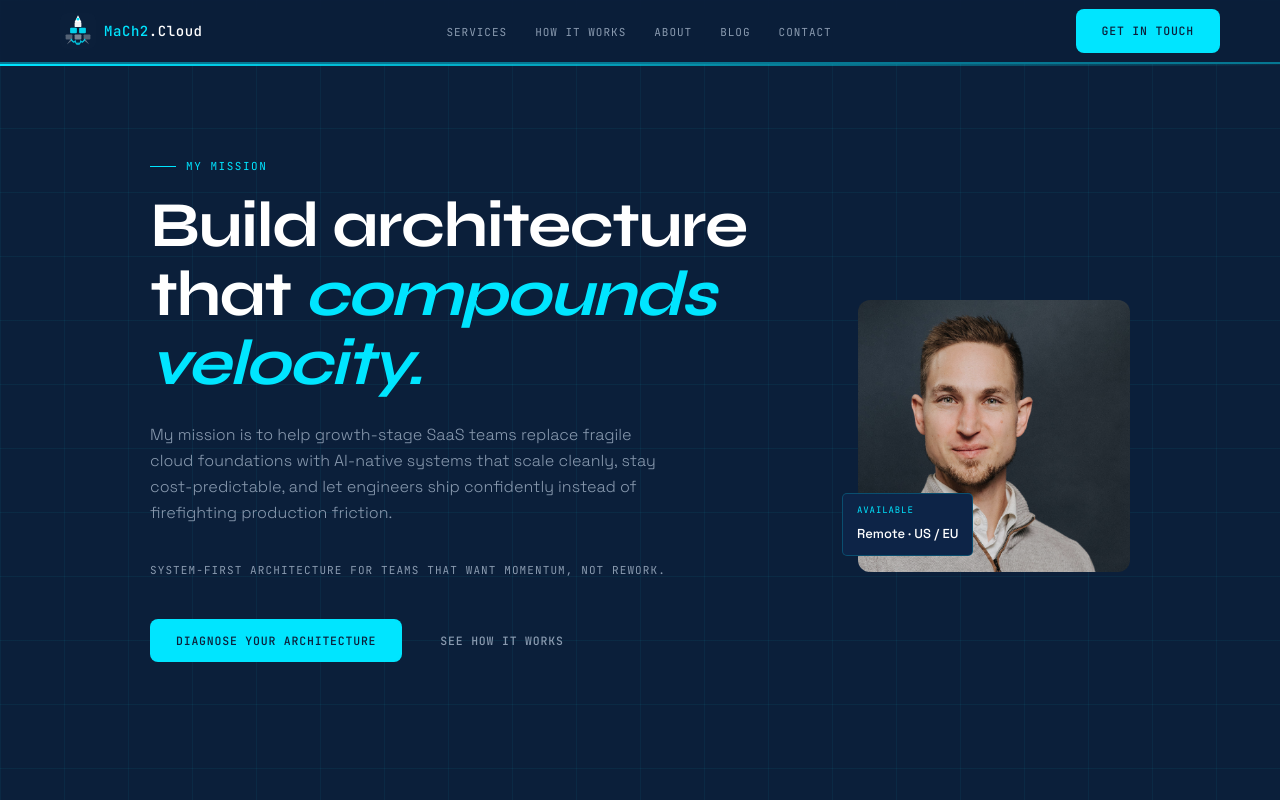
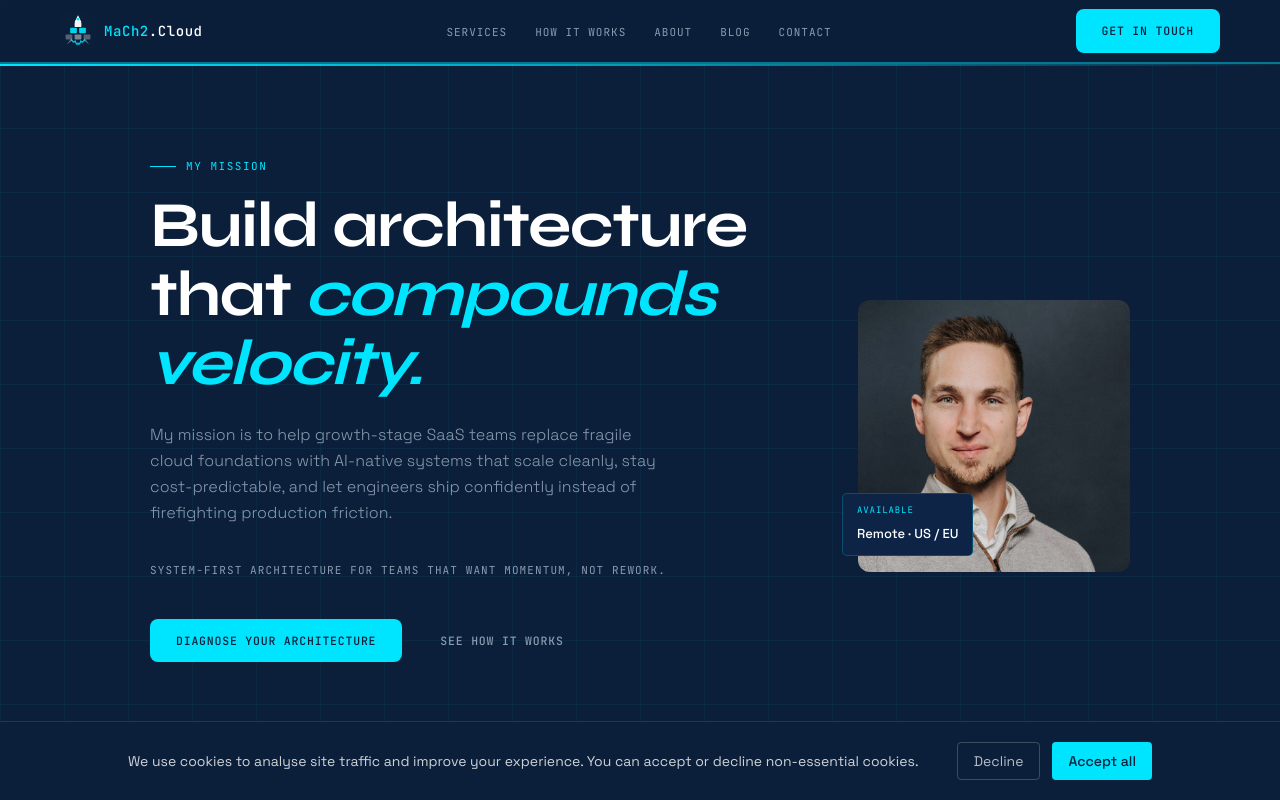
Before and after one commit to chriscloud27/chriscloud27.github.io, a Next.js app: page /en in a window 1280 px wide. Shown: the top 800 px of the page. Built offline with nearby package versions, Linux system fonts and the light colour scheme.

Commit message:
feat: implement GTM-M7VZPNZG with Consent Mode V2 and cookie consent banner

```diff
--- a/app/[locale]/layout.tsx
+++ b/app/[locale]/layout.tsx
@@ -10,6 +10,55 @@ import RevealObserver from '@/components/RevealObserver'
 import Header from '@/components/layout/Header'
 import Connect from '@/components/sections/Connect'
 import Footer from '@/components/layout/Footer'
+import CookieConsent from '@/components/CookieConsent'
+
+const GTM_ID = 'GTM-M7VZPNZG'
+
+// Consent Mode V2 defaults — all denied except security_storage
+const consentInitScript = `
+window.dataLayer = window.dataLayer || [];
+function gtag(){dataLayer.push(arguments);}
+gtag('consent', 'default', {
+  'ad_storage': 'denied',
+  'analytics_storage': 'denied',
+  'ad_user_data': 'denied',
+  'ad_personalization': 'denied',
+  'functionality_storage': 'denied',
+  'personalization_storage': 'denied',
+  'security_storage': 'granted',
+  'wait_for_update': 500
+});
+// Listen for consent updates from the CookieConsent component
+document.addEventListener('fairup_consent_update', function(e) {
+  const detail = e.detail || {};
+  dataLayer.push({
+    event: 'update_consent',
+    analytics_storage: detail.analytics_storage,
+    ad_storage: detail.ad_storage,
+    ad_user_data: detail.ad_user_data,
+    ad_personalization: detail.ad_personalization,
+    functionality_storage: detail.functionality_storage,
+    personalization_storage: detail.personalization_storage
+  });
+  gtag('consent', 'update', {
+    'analytics_storage': detail.analytics_storage,
+    'ad_storage': detail.ad_storage,
+    'ad_user_data': detail.ad_user_data,
+    'ad_personalization': detail.ad_personalization,
+    'functionality_storage': detail.functionality_storage,
+    'personalization_storage': detail.personalization_storage
+  });
+});
+`.trim()
+
+// GTM loader snippet
+const gtmScript = `
+(function(w,d,s,l,i){w[l]=w[l]||[];w[l].push({'gtm.start':
+new Date().getTime(),event:'gtm.js'});var f=d.getElementsByTagName(s)[0],
+j=d.createElement(s),dl=l!='dataLayer'?'&l='+l:'';j.async=true;j.src=
+'https://www.googletagmanager.com/gtm.js?id='+i+dl;f.parentNode.insertBefore(j,f);
+})(window,document,'script','dataLayer','${GTM_ID}');
+`.trim()
 
 export async function generateStaticParams() {
   return routing.locales.map((locale) => ({ locale }))
@@ -106,6 +155,10 @@ export default async function LocaleLayout({
     <html lang={locale}>
       {/* eslint-disable-next-line @next/next/no-page-custom-font */}
       <head>
+        {/* Google Consent Mode V2 defaults — must run before GTM */}
+        <script dangerouslySetInnerHTML={{ __html: consentInitScript }} />
+        {/* Google Tag Manager */}
+        <script dangerouslySetInnerHTML={{ __html: gtmScript }} />
         <link rel="preconnect" href="https://fonts.googleapis.com" />
         <link rel="preconnect" href="https://fonts.gstatic.com" crossOrigin="anonymous" />
         {/* brand: Syne (display), Space Grotesk (body), JetBrains Mono (labels/code) */}
@@ -115,6 +168,15 @@ export default async function LocaleLayout({
         />
       </head>
       <body>
+        {/* Google Tag Manager (noscript) */}
+        <noscript>
+          <iframe
+            src={`https://www.googletagmanager.com/ns.html?id=${GTM_ID}`}
+            height="0"
+            width="0"
+            style={{ display: 'none', visibility: 'hidden' }}
+          />
+        </noscript>
         <script
           type="application/ld+json"
           dangerouslySetInnerHTML={{ __html: JSON.stringify(websiteSchema) }}
@@ -130,6 +192,7 @@ export default async function LocaleLayout({
             <Connect />
             <Footer />
             <RevealObserver />
+            <CookieConsent />
           </Providers>
         </NextIntlClientProvider>
       </body>
--- /dev/null
+++ b/components/CookieConsent.tsx
@@ -0,0 +1,131 @@
+'use client'
+
+import { useEffect, useState } from 'react'
+import { useTranslations } from 'next-intl'
+
+const COOKIE_NAME = 'fairup_consent'
+const COOKIE_MAX_AGE = 365 * 24 * 60 * 60 // 1 year in seconds
+
+type ConsentValue = 'granted' | 'denied'
+
+interface ConsentState {
+  analytics_storage: ConsentValue
+  ad_storage: ConsentValue
+  ad_user_data: ConsentValue
+  ad_personalization: ConsentValue
+  functionality_storage: ConsentValue
+  personalization_storage: ConsentValue
+}
+
+const VALID_VALUES = new Set<string>(['granted', 'denied'])
+const CONSENT_KEYS: (keyof ConsentState)[] = [
+  'analytics_storage',
+  'ad_storage',
+  'ad_user_data',
+  'ad_personalization',
+  'functionality_storage',
+  'personalization_storage',
+]
+
+function isValidConsentState(value: unknown): value is ConsentState {
+  if (!value || typeof value !== 'object') return false
+  return CONSENT_KEYS.every(
+    (key) => key in (value as Record<string, unknown>) && VALID_VALUES.has((value as Record<string, unknown>)[key] as string)
+  )
+}
+
+function readConsentCookie(): ConsentState | null {
+  if (typeof document === 'undefined') return null
+  const match = document.cookie.split('; ').find((row) => row.startsWith(`${COOKIE_NAME}=`))
+  if (!match) return null
+  try {
+    const parsed: unknown = JSON.parse(decodeURIComponent(match.split('=').slice(1).join('=')))
+    return isValidConsentState(parsed) ? parsed : null
+  } catch {
+    return null
+  }
+}
+
+function writeConsentCookie(state: ConsentState) {
+  const value = encodeURIComponent(JSON.stringify(state))
+  const secure = typeof location !== 'undefined' && location.protocol === 'https:' ? '; Secure' : ''
+  document.cookie = `${COOKIE_NAME}=${value}; max-age=${COOKIE_MAX_AGE}; path=/; SameSite=Lax${secure}`
+}
+
+function dispatchConsentUpdate(state: ConsentState) {
+  document.dispatchEvent(new CustomEvent('fairup_consent_update', { detail: state }))
+}
+
+export default function CookieConsent() {
+  const t = useTranslations('cookieConsent')
+  const [visible, setVisible] = useState(false)
+
+  useEffect(() => {
+    const existing = readConsentCookie()
+    if (existing) {
+      // Re-apply stored consent so GTM picks it up on page load
+      dispatchConsentUpdate(existing)
+    } else {
+      setVisible(true)
+    }
+  }, [])
+
+  function handleAccept() {
+    const state: ConsentState = {
+      analytics_storage: 'granted',
+      ad_storage: 'granted',
+      ad_user_data: 'granted',
+      ad_personalization: 'granted',
+      functionality_storage: 'granted',
+      personalization_storage: 'granted',
+    }
+    writeConsentCookie(state)
+    dispatchConsentUpdate(state)
+    setVisible(false)
+  }
+
+  function handleDecline() {
+    const state: ConsentState = {
+      analytics_storage: 'denied',
+      ad_storage: 'denied',
+      ad_user_data: 'denied',
+      ad_personalization: 'denied',
+      functionality_storage: 'denied',
+      personalization_storage: 'denied',
+    }
+    writeConsentCookie(state)
+    dispatchConsentUpdate(state)
+    setVisible(false)
+  }
+
+  if (!visible) return null
+
+  return (
+    <div
+      role="dialog"
+      aria-modal="true"
+      aria-label={t('label')}
+      className="fixed bottom-0 left-0 right-0 z-50 bg-[#0B1F3A] border-t border-white/10 px-4 py-4 sm:py-5"
+    >
+      <div className="max-w-5xl mx-auto flex flex-col sm:flex-row items-start sm:items-center gap-4">
+        <p className="flex-1 text-sm text-white/80 leading-relaxed">
+          {t('message')}
+        </p>
+        <div className="flex gap-3 shrink-0">
+          <button
+            onClick={handleDecline}
+            className="text-sm px-4 py-2 rounded border border-white/20 text-white/70 hover:text-white hover:border-white/40 transition-colors"
+          >
+            {t('decline')}
+          </button>
+          <button
+            onClick={handleAccept}
+            className="text-sm px-4 py-2 rounded bg-[#00E5FF] text-[#0B1F3A] font-medium hover:bg-[#00ccee] transition-colors"
+          >
+            {t('accept')}
+          </button>
+        </div>
+      </div>
+    </div>
+  )
+}
--- a/messages/de.json
+++ b/messages/de.json
@@ -105,6 +105,12 @@
     "cta": "Kontakt aufnehmen",
     "ctaSecondary": "Meine Arbeit ansehen"
   },
+  "cookieConsent": {
+    "label": "Cookie-Einwilligung",
+    "message": "Wir verwenden Cookies, um den Website-Traffic zu analysieren und Ihr Erlebnis zu verbessern. Sie können nicht wesentliche Cookies akzeptieren oder ablehnen.",
+    "accept": "Alle akzeptieren",
+    "decline": "Ablehnen"
+  },
   "notFound": {
     "label": "404 — Nicht gefunden",
     "h1Part1": "Diese Seite",
--- a/messages/en.json
+++ b/messages/en.json
@@ -105,6 +105,12 @@
     "cta": "Get in touch",
     "ctaSecondary": "See My Work"
   },
+  "cookieConsent": {
+    "label": "Cookie consent",
+    "message": "We use cookies to analyse site traffic and improve your experience. You can accept or decline non-essential cookies.",
+    "accept": "Accept all",
+    "decline": "Decline"
+  },
   "notFound": {
     "label": "404 — Not Found",
     "h1Part1": "This page",
--- a/messages/es.json
+++ b/messages/es.json
@@ -105,6 +105,12 @@
     "cta": "Ponerse en contacto",
     "ctaSecondary": "Ver mi trabajo"
   },
+  "cookieConsent": {
+    "label": "Consentimiento de cookies",
+    "message": "Usamos cookies para analizar el tráfico del sitio y mejorar tu experiencia. Puedes aceptar o rechazar las cookies no esenciales.",
+    "accept": "Aceptar todo",
+    "decline": "Rechazar"
+  },
   "notFound": {
     "label": "404 — No encontrado",
     "h1Part1": "Esta página",
```
Also changed, not shown: 1 other file (tests, documents, lock files or other folders).
